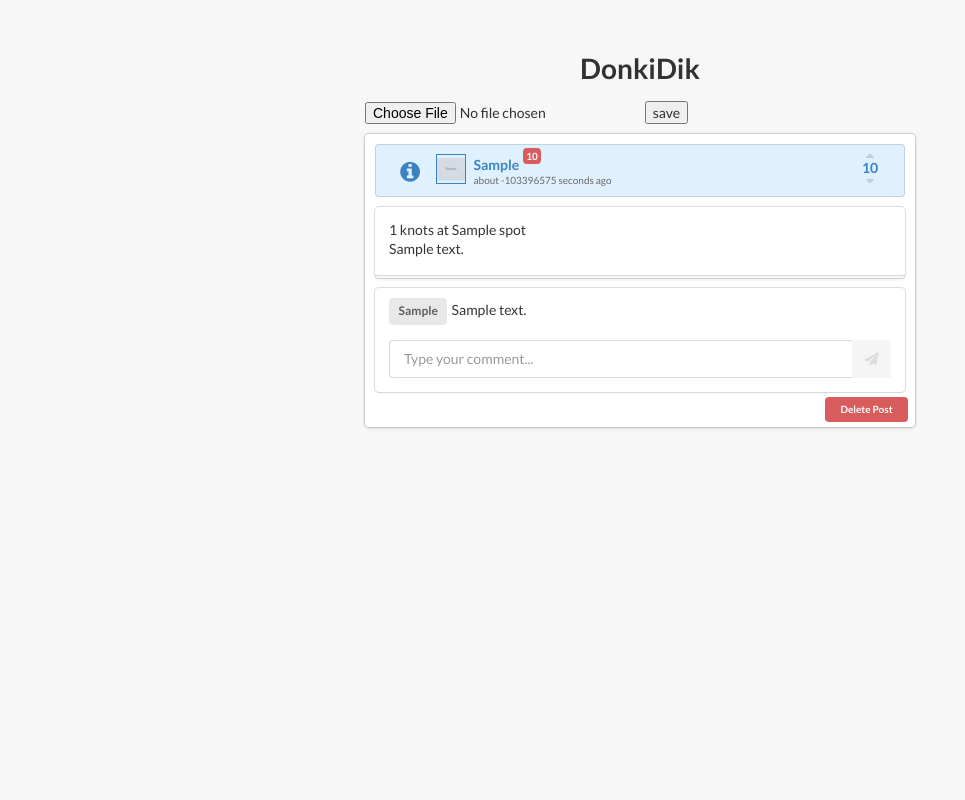
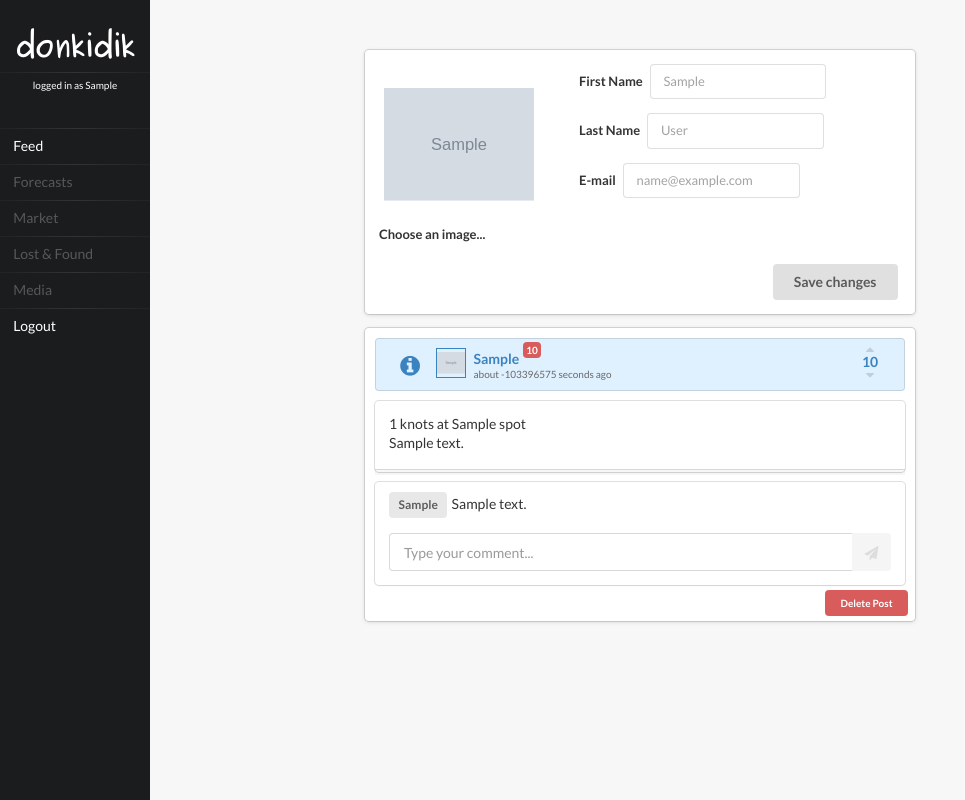
Before and after one commit to gileez/donkidik_old, a Django app: page /user/1/ in a window 1280 px wide. Shown: the whole page, without its empty margins (0-965 px from the left). Run offline with Django 3.2, Linux system fonts and the light colour scheme; a user stored in the database is signed in; tables that the repository leaves empty hold one stand-in row (values such as "Sample post"); grey boxes marked "Sample" are stand-in pictures; some libraries are stand-ins or nearby versions.

Commit message:
profile page, side menu

```diff
--- a/donkidik/models.py
+++ b/donkidik/models.py
@@ -10,10 +10,12 @@ POST_TYPES = [
     (POST_TYPE_GENERAL, 'General'),
     (POST_TYPE_REPORT, 'Report'),
 ]
+def user_dir(instance, filename):
+    return 'static/avatars/{0}/{1}'.format(instance.user.id, filename)
 
 class UserProfile(models.Model):
     user = models.OneToOneField('auth.User',related_name='profile', null=False, primary_key=True)
-    avatar = models.ImageField(upload_to = 'static/avatars/', default = '/static/avatars/default.jpg')
+    avatar = models.ImageField(upload_to = user_dir, default = '/static/avatars/default.jpg')
     follows = models.ManyToManyField('self', related_name='followed_by', symmetrical=False)
     score = models.IntegerField(default=0)
     # TODO:
@@ -34,6 +36,7 @@ class UserProfile(models.Model):
     def jsonify(self):
         userJson = {
                         'first_name': self.user.first_name,
+                        'last_name': self.user.last_name,
                         'email': self.user.email,
                         'username': self.user.username,
                         'score': self.score,
--- a/donkidik/settings.py
+++ b/donkidik/settings.py
@@ -36,9 +36,7 @@ DEBUG = True
 
 ALLOWED_HOSTS = []
 
-
 # Application definition
-
 INSTALLED_APPS = [
     'django.contrib.admin',
     'django.contrib.auth',
@@ -131,7 +129,7 @@ USE_TZ = True
 
 # Static files (CSS, JavaScript, Images)
 # https://docs.djangoproject.com/en/1.9/howto/static-files/
-
+MEDIA_ROOT = '/home/gili/dev/donkidik/donkidik/donkidik/'
 STATIC_URL = '/static/'
 LOGIN_URL = '/login/'
 AUTH_PROFILE_MODULE = 'donkidik.UserProfile'
--- a/donkidik/static/angular/postsService.js
+++ b/donkidik/static/angular/postsService.js
@@ -92,6 +92,16 @@
 					return $http.post(url).then(function(res){
 						return res.data;
 					});
+				},
+
+				get_user_meta: function(uid){
+					var url = '/api/user/' + uid + '/';
+					return $http.post(url).then(function(res){
+						return {
+									success: _is_success(res),
+									user: res.data.user
+								};
+					});
 				}
 			};
 		});
--- a/donkidik/templates/layout.html
+++ b/donkidik/templates/layout.html
@@ -1,37 +1,47 @@
 <!doctype html>
+<html ng-app="donkidik">
 <title>DonkiDik</title>
 <script type="text/javascript" src="http://code.jquery.com/jquery-1.11.3.min.js"></script>
-<!--link rel="stylesheet" href="/static/css/bootstrap.css"-->
-<link rel="stylesheet" href="http://netdna.bootstrapcdn.com/bootstrap/3.0.0/css/bootstrap.min.css">
-
+<link rel="stylesheet" href="/static/semantic/dist/semantic.min.css">
+<link rel="stylesheet" href="/static/css/post.css">
+<script type="text/javascript" src="http://ajax.googleapis.com/ajax/libs/angularjs/1.3.1/angular.min.js"></script>
+<script type="text/javascript" src="/static/angular/JSONfixer.js"></script>
 
 <style type="text/css">
 		@font-face {font-family: logo; src: url(/static/fonts/purisa.ttf);}
-		#main = {display:block; width: 100%; top:100px; background: #E2E2E2; padding: 100px 33.3%;}
-		.page {}
-		.page .top{ position: fixed; top: 0; left: 0; width: 100%; height:100px; display:block; color: white; background: teal; padding: 5px 20px; z-index:999999;}
-		.page .top #logo {font-family: logo; }
-		.page .top ul{list-style-type: none; padding: 0; margin: 0;}
-		.page .top ul li {display: inline; padding: 2px;}
-		.page .top ul li a{color: white;}
-		.page .top ul li a:hover{ color:teal; background:white;}
-		.glyphicon {top: 0;}
-
+		.page{}
+		.menu{width:150px !important;color:red;}
+		.menu .loggedin {margin-bottom: 30px; color:white !important;font-size: 10px !important; text-align: center !important;}
+		#logo {font-family: logo; color:white; text-align: center; margin-top:30px; margin-bottom:5px;}
+		.main{display:inline;}
 	</style>
 {% block head %}
 {% endblock %}
-<div class="container-nobootstrap">
+<div class="page_container">
 	<div class="page">
-		<div class="top">
+		<div class="ui left vertical fixed inverted menu">
+			<div id="logo_container">
 			<h1 id="logo">donkidik</h1>
-	 			<div class="menu"><ul>
+			<div class="item loggedin">
+			logged in as {{user.first_name}}
+			</div>
+			<ul>
 	 		 		{% if user.is_authenticated %}
 	 					<li>Welcome {{ user.first_name }}</li>|
 	 					<li><a href="api/logout">Logout</a></li>
 	 				{% endif %}
 	 		</ul>
 	 		</div>
+	 		<a class="item" href="/">Feed</a>
+  			<a class="item disabled">Forecasts</a>
+  			<a class="item disabled">Market</a>
+  			<a class="item disabled">Lost & Found</a>
+  			<a class="item disabled">Media</a>
+  			<a class="item" href="/api/logout/">Logout</a>
 		</div>
+		<div class="main">
 	  	{% block body %}{% endblock %}
 	  	</div>
 	</div>
+</div>
+</html>
--- a/donkidik/templates/profile.html
+++ b/donkidik/templates/profile.html
@@ -1,20 +1,15 @@
-<!doctype html>
-<html ng-app="donkidik">
-<head>
-	<title>donkidik</title>
+{% extends "layout.html" %}
+{% block head %}
 	<base href="/../../">
-	<link rel="stylesheet" href="static/semantic/dist/semantic.min.css">
-	<link rel="stylesheet" href="/static/css/post.css">
-	<script type="text/javascript" src="http://ajax.googleapis.com/ajax/libs/angularjs/1.3.1/angular.min.js"></script>
-	<script type="text/javascript" src="static/angular/JSONfixer.js"></script>
 	<script type="text/javascript" src="static/angular/postsService.js"></script>
-	<!--script type="text/javascript" src="/../../static/angular/PostsPageController.js"></script-->
 	<script type="text/javascript">
 		(function(){
 			angular.module('donkidik')
 				.controller("profileController", function($scope, postService){
 					$scope.posts = [];
+					$scope.user = null;
 					$scope.posts_loaded=false;
+					$scope.error_msg = null;
 
 					$scope.get_posts = function(uid){
 						$scope.posts = [];
@@ -29,7 +24,19 @@
 							}
 						});
 					};
+
+					$scope.get_user_meta = function(uid){
+							postService.get_user_meta(uid).then(function(res){
+								if (res.success) {
+									$scope.user = res.user;
+								}
+								else{
+									$scope.error_msg = res.error
+								}
+							});
+					};
 					$scope.get_posts({{uid}});
+					$scope.get_user_meta({{uid}});
 				});
 		})();
 	</script>
@@ -39,15 +46,48 @@
 		body{padding:0;margin:0;}
 		#main{position: relative;width:550px;margin:0 auto;padding:50px 0;}
 		#main > h1{text-align:center;}
+		#main form .inputfile{width: 0.1px;height: 0.1px;opacity: 0;overflow: hidden;position: absolute;z-index:-1;}
+		#main form .inputfile+label{cursor: pointer;}
+		#main form .label{display: inline;background-color: #DCDCDC}
+		#main form input text{display:inline-block; overflow:hidden;}
+		#main form .data_cont{height: 200px;}
+		#main form .avatar_cont{width:200px;margin:0; display:inline;float:left;}
+		#main form .right_col{display:inline;float:left;}
+		#main form .avatar{width:150px;height:150px;position:relative;overflow:hidden; margin:5px;}
+		#main form .avatar img{width:inherit;;position:absolute;top:50%;left:50%;transform:translate(-50%,-50%);}
+		#main form .submit{float:right;}
 	</style>
-</head>
-<body>
+{% endblock %}
+{% block body %}
 	<div id="main" ng-controller="profileController">
-		<h1>DonkiDik</h1>
-		<form action="/api/user/{{uid}}/change_avatar/" method="post" enctype = "multipart/form-data">
-			<input type="file" name="avatar" />
-			<input type="submit" value="save" />
-		</form>
+		<div class="edit_form ui form raised segment" ng-show="user.is_owner">
+			<form action="/api/user/{{uid}}/edit/" method="POST" enctype="multipart/form-data">
+				<div class="data_cont">
+					<div class="inline field avatar_cont">
+						<div class="avatar">
+							<img src="[[user.avatar]]" />
+						</div>
+						<input class="inputfile" type="file" name="avatar" id ="avatar">
+						<label for="avatar">Choose an image...</label>
+					</div>
+					<div class="right_col">
+						<div class="inline field">
+							<label>First Name</label>
+							<input type="text" name="first_name" placeholder="[[user.first_name]]" />
+						</div>
+						<div class="inline field">
+							<label>Last Name</label>
+							<input type="text" name="last_name" placeholder="[[user.last_name]]" />
+						</div>
+						<div class="inline field">
+							<label>E-mail</label>
+							<input type="text" name="email" placeholder="[[user.email]]" />
+						</div>
+					</div>
+				</div>
+				<button class="ui button submit" type="submit" value="save">Save changes</button>
+			</form>
+		</div>
 		<div class="posts">
 			<div class="loading" ng-show="!posts_loaded">
 				Loading Posts...
@@ -57,5 +97,4 @@
 			</ul>
 		</div>
 	</div>
-</body>
-</html>
+{% endblock %}
--- a/donkidik/urls.py
+++ b/donkidik/urls.py
@@ -62,7 +62,9 @@ urlpatterns = [
     # get spots: returns a json of all possible spots
     url(r'api/spots/all/$', api.get_spots),
     # change profile image
-    url(r'api/user/(?P<uid>[0-9]+)/change_avatar/$', api.change_avatar),
+    url(r'api/user/(?P<uid>[0-9]+)/edit/$', api.edit_profile),
+    # get user profile
+    url(r'api/user/(?P<uid>[0-9]+)/$', api.get_user_profile),
     # follow
     url(r'api/user/(?P<uid>[0-9]+)/follow/$', api.follow),
     # unfollow
```
Also changed, not shown: donkidik/api.py (+78 -50 lines), donkidik/templates/home.html (+6 -12 lines), donkidik/templates/layout (copy).html (added, +37 -0 lines), donkidik/migrations/0015_auto_20161002_0737.py (added), donkidik/migrations/0016_auto_20161002_0739.py (added), donkidik/static/avatars/1/default.jpg (renamed from donkidik/static/avatars/default.jpg), donkidik/static/avatars/1/default_E9HoEo7.jpg (added), donkidik/static/avatars/1/dodat.jpg (added), donkidik/static/avatars/1/giliExperience.jpg (renamed from donkidik/static/avatars/giliExperience.jpg), donkidik/static/avatars/1/giliExperience_Yg2Y2RT.jpg (added), donkidik/static/avatars/1/giliExperience_iOCUwTr.jpg (added), donkidik/static/avatars/1/giliExperience_t7SDcXX.jpg (added), donkidik/static/avatars/11/gal.jpg (renamed from donkidik/static/avatars/gal.jpg), 1 other file. Lines whose indentation alone changed are shown as unchanged.
